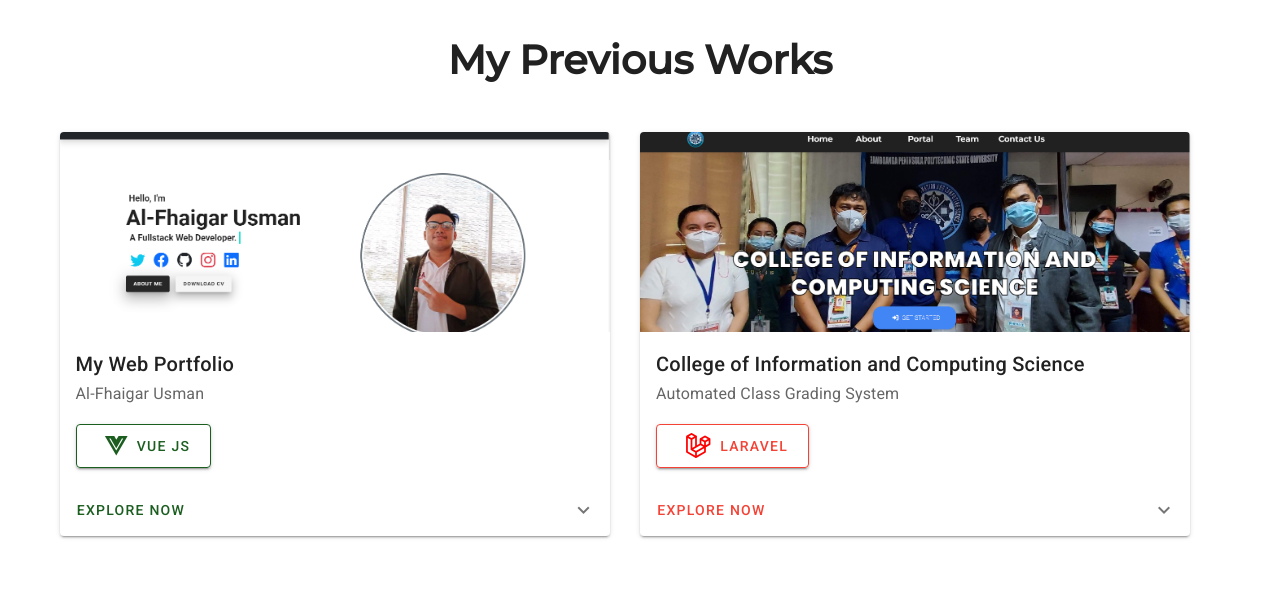
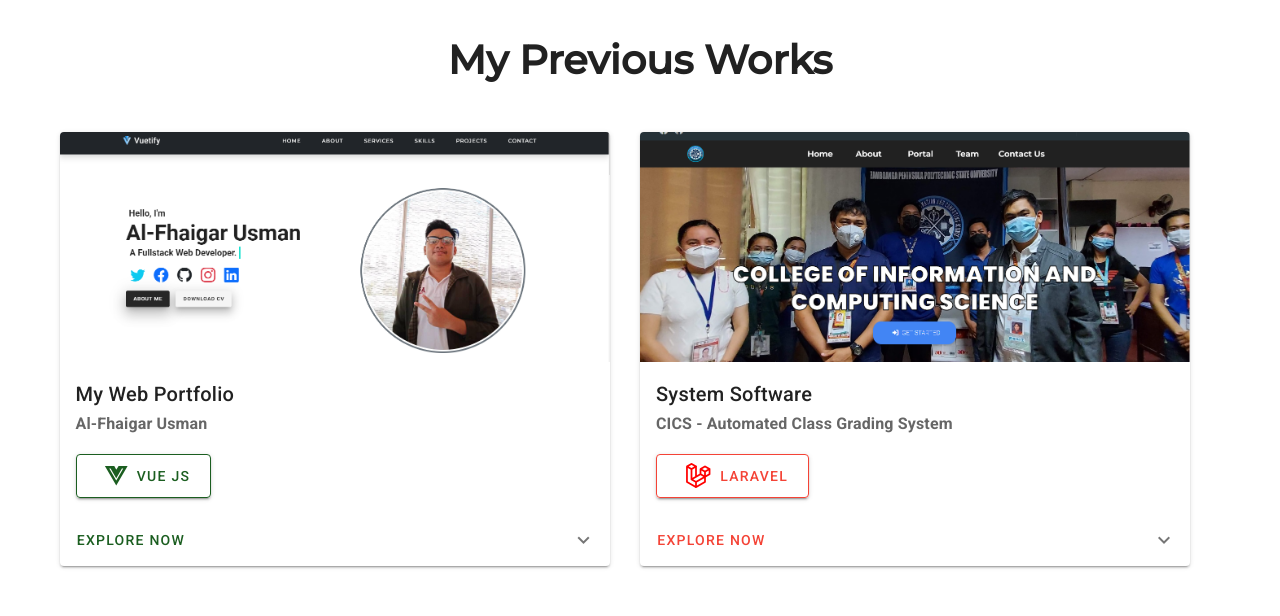
Before and after one commit to rubickking04/My-Portfolio-VueJS, a Vue app: page / in a window 1280 px wide. Shown: the part 2780-3396 px from the top of the page. Built offline with nearby package versions, Linux system fonts and the light colour scheme; some icons are missing.

Commit message:
first commit

```diff
--- a/src/components/Project.vue
+++ b/src/components/Project.vue
@@ -4,12 +4,12 @@
         <h6 class="text-center text-uppercase text-secondary fw-bold py-5" style="font-family: 'Montserrat', sans-serif">• Projects •</h6>
         <h1 class="text-center text-capitalize fw-bold py-5" style="font-family: 'Montserrat', sans-serif" data-aos="fade-up" data-aos-anchor-placement="top-center" data-aos-easing="linear" data-aos-duration="900">My previous works</h1>
           <div class="row py-5 no-gutters">
-            <div class="col-lg-6 col-md-6 col-sm-12 col-12">
+            <div class="col-lg-6 col-md-6 col-sm-12 col-12 mb-5">
               <v-hover v-slot="{ hover }">
                 <v-card  :elevation="hover ? 24 : 2" :class="{ 'on-hover': hover  }" max-width="550">
-                <v-img src="../assets/project2.png" height="200px"></v-img>
+                <v-img src="../assets/project2.png" height="230px"></v-img>
                 <v-card-title>My Web Portfolio</v-card-title>
-                <v-card-subtitle class="subtitle-1">Al-Fhaigar Usman</v-card-subtitle>
+                <v-card-subtitle class="subtitle-1 fw-bold">Al-Fhaigar Usman</v-card-subtitle>
                 <v-card-text><v-btn href="https://vuejs.org/" elevation="2" large outlined color="#1b5e20" ><i class="fa-brands font-weight-bold fs-4 fa-vuejs px-2" style="color:#1b5e20;"></i>Vue JS</v-btn></v-card-text>
                 <v-card-actions>
                   <v-btn href="https://alfhaigarusman04.herokuapp.com/" color="#1b5e20" text>Explore Now</v-btn>
@@ -27,12 +27,12 @@
               </v-card>
               </v-hover>
             </div>
-            <div class="col-lg-6 col-md-6 col-sm-12 col-12 mb-3">
+            <div class="col-lg-6 col-md-6 col-sm-12 col-12 mb-5">
               <v-hover v-slot="{ hover }">
                 <v-card  :elevation="hover ? 24 : 2" :class="{ 'on-hover': hover  }" max-width="550">
-                <v-img src="../assets/project1.png" height="200px"></v-img>
-                <v-card-title>College of Information and Computing Science</v-card-title>
-                <v-card-subtitle class="subtitle-1">Automated Class Grading System</v-card-subtitle>
+                <v-img src="../assets/project1.png" height="230px"></v-img>
+                <v-card-title>System Software</v-card-title>
+                <v-card-subtitle class="subtitle-1 fw-bold" style="font-family: 'Montserrat', sans-serif">CICS - Automated Class Grading System</v-card-subtitle>
                 <v-card-text><v-btn href="https://laravel.com/" elevation="2" large outlined color="red" ><i class="fa-brands font-weight-bold fs-4 fa-laravel px-2" style="color:red;"></i>laravel</v-btn></v-card-text>
                 <v-card-actions>
                   <v-btn href="https://zppsu-cics-wannabe.herokuapp.com/" color="red" text>Explore Now</v-btn>
```
